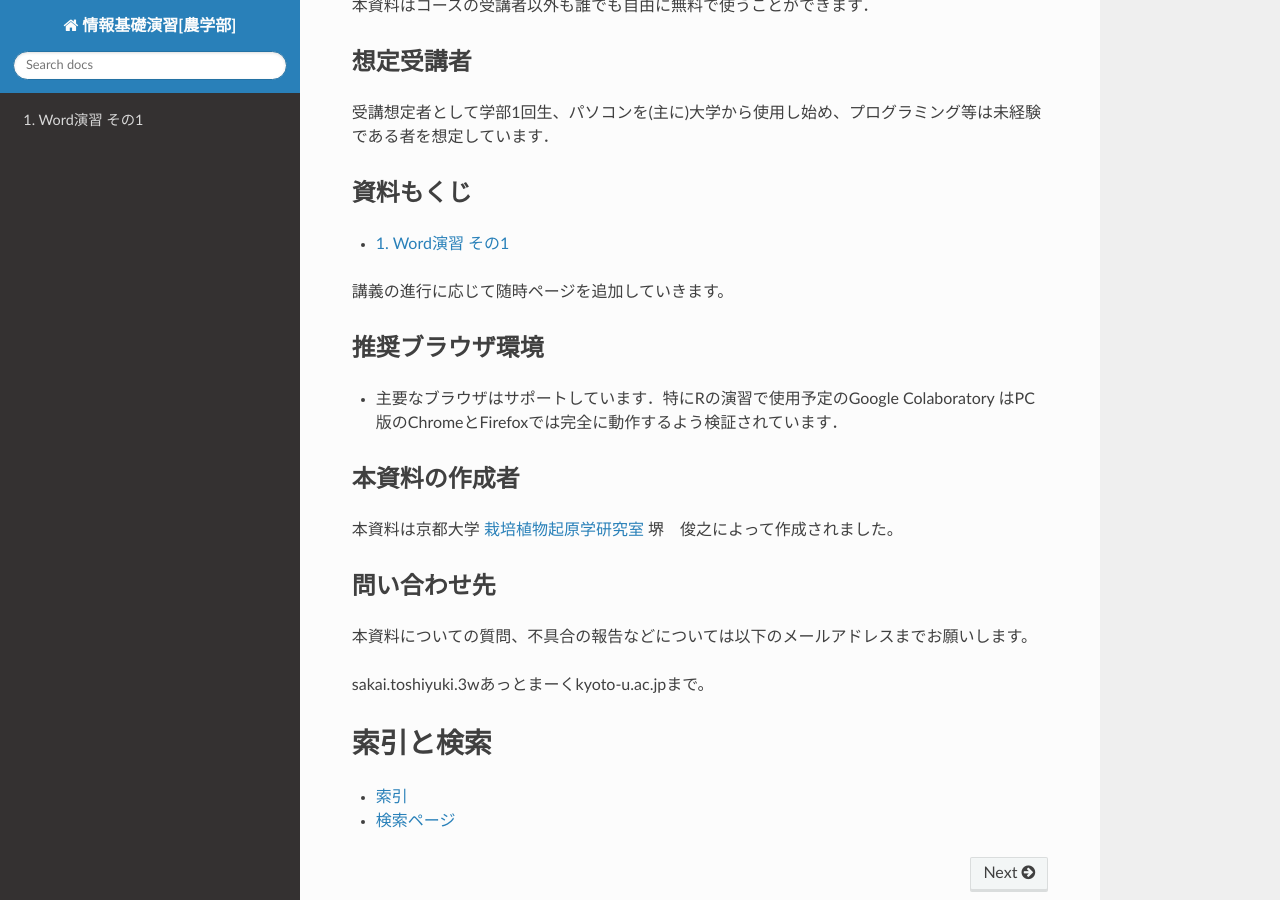
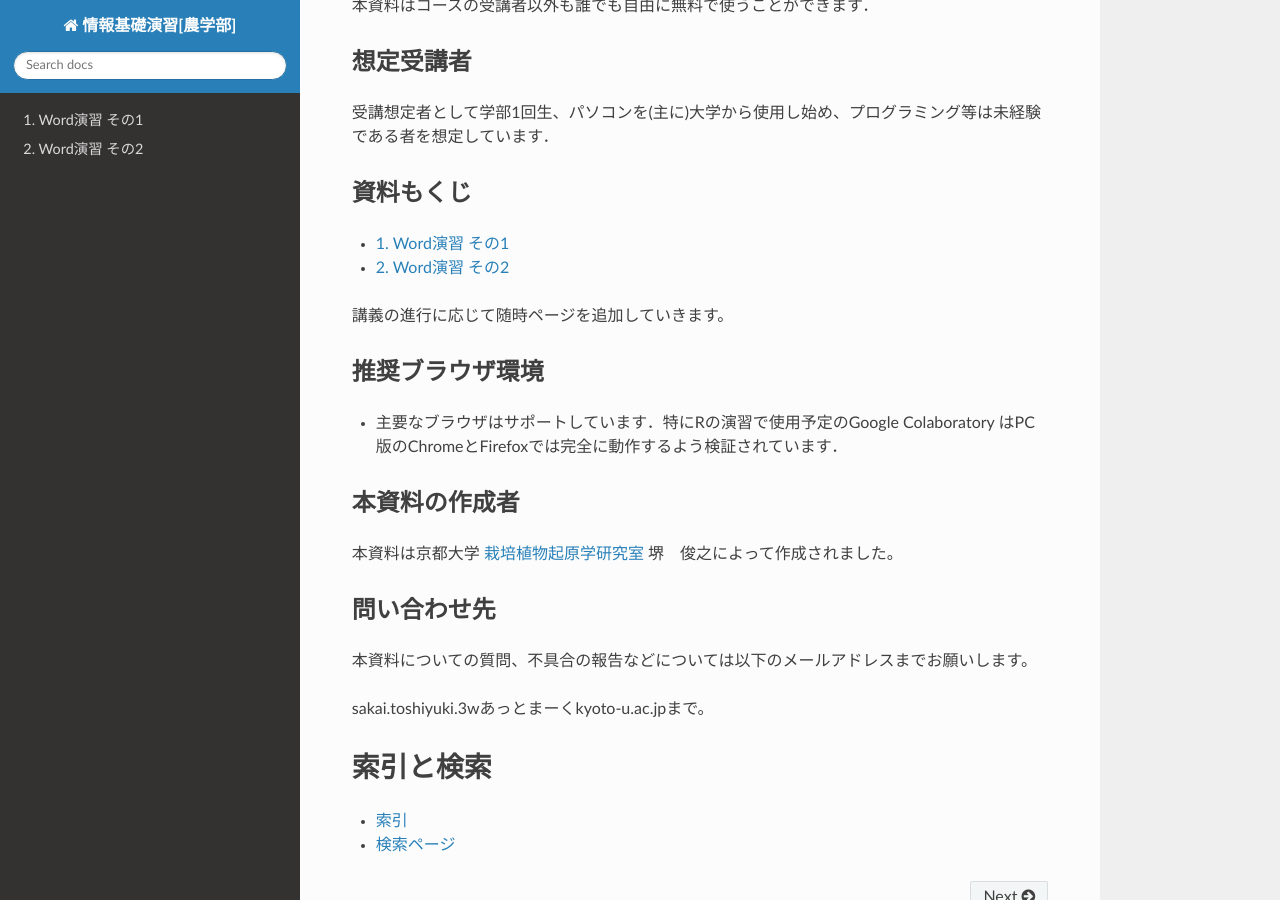
Before and after one commit to slt666666/basic_informatics_2022, a Sphinx documentation site: the page built from source/index.rst, in a window 1280 px wide and 900 px high, scrolled down 577 px. Built offline with Sphinx 7.4.7 and the Read the Docs theme 2.0.0, drawn with Linux system fonts in a browser that asks for light colours; some of the changed lines change nothing that is shown.

Commit message:
add word2

```diff
--- a/source/index.rst
+++ b/source/index.rst
@@ -32,6 +32,7 @@
    :numbered:
 
    word_1
+   word_2
 
 講義の進行に応じて随時ページを追加していきます。
 
--- /dev/null
+++ b/source/word_2.rst
@@ -0,0 +1,91 @@
+========================
+ Word演習 その2
+========================
+
+| この章では、長い文章を書く際に便利な機能を紹介します。
+| 今すぐに使う訳では無いかもしれませんが、将来論文などを執筆する際に役立つかもしれません。
+
+論理的文章の作成
+^^^^^^^^^^^^^^^^^^^^^^
+| **文書の「論理構造」**
+| 長めのレポートや卒論などの文書は、 内容のまとまり毎に「章」や「節」に分かれています。論文では文章はAbstract・Introduction・Materials and Methods・Results・Discussion・Summaryなどの章に分かれます。
+| また、章や節の中でも、さらに小さなまとまりとして「段落」や「箇条書き」が利用されます。
+| この様に章や段落等の単位が論理的につなげられることによって、一つの構造を持った文章が構成されています。
+
+| Word には、アウトラインモードというのが組込まれており、この様な論理構造を明確にすることが出来ます。以下のような形になります。
+| ある項目にカーソルを置いて「enter」キーを押すと、 その項目と同じ階層の新しい項目ができます。「Tab」キーを押すと、その項目は下位の階層に移動されます。反対に「Shift + Tab」を押すと、その項目は上位の階層に移動します。
+
+.. figure:: _static/images/word/outline.png
+
+.. note::
+    | アウトラインの作成に関する機能を一部だけ紹介しました。
+    | 興味があれば `論文作成のためのMicrosoft Word2007活用「第１回：アウトラインの作成」 <http://www.bun.kyoto-u.ac.jp/2009gakusei-sien/researchinfo/paper_writing/fukumoto/word2007_01.pdf>`_ なども参考にしてみてください。
+    | Word自体のバージョンは古いですが、どの様にアウトライン・スタイル・段落を活用するのかや、その利点が載っています。
+
+**スタイルについて**
+
+| 構造化された文章では、章のタイトルは、ゴシック体のフォントで太字に表示、 箇条書きだったら項目の頭に「・」のマークを置いたりすることで読みやすくすることが多いです。
+| また、同じレベルの見出しは統一された外見で通常表示します。このような文書の表示、見た目のことをここでは文書のスタイルと呼びます。
+
+| Wordでは、文章の階層を指定したり、各階層のスタイルを「スタイル」の項目から設定することが出来ます。
+| 階層の指定は、変更したい文章をドラッグで選択し、変更したいスタイルの項目(見出し１など)を選択することで指定できます。
+| 各階層のスタイルの変更は、変更したいスタイルの上で右クリックし、変更を選択することで編集できます。
+
+.. figure:: _static/images/word/style.png
+
+.. figure:: _static/images/word/style2.png
+
+.. note::
+    LibreOfficeでもメニューの「スタイル」から同様の機能を使うことができます。
+
+| アウトラインモードやスタイルを利用して文章を階層構造にしておくと、デザインの変更を階層毎にまとめて行ったり、目次を自動で作ったりすることが出来て便利です。
+
+.. figure:: _static/images/word/mokuzi.png
+
+.. note::
+    | 実験レポートなどでも、論理的構造をしっかり意識することは大事です。
+    | ただ、アウトラインモードやスタイルに関しては、長い文章を書く場合には役立つかもしれませんが、そこまで細かい構造の文章を書くことがない実験レポート等では使わなくても良いのかなとは思います。
+    | 卒業論文など、長めの文章を書く機会に、この様な機能があることを思い出せれば良いと思います。長い文章になればなるほど便利な機能です。
+
+文献の指示と引用
+^^^^^^^^^^^^^^^^^^^^^
+| レポートでは参考にした文献の情報をきちんと書いておかなければいけません。文献の表記の仕方は学問の領域や学術雑誌によって様式が異なっています。 また日本語文献とその他の言語の文献でも様式が違っていることがあります。基本的には
+
+    1. 著者に関する書誌要素: 著者名、編者名など
+    2. 標題に関する書誌要素: 書名、論文のタイトル、雑誌名など
+    3. 出版・物理的特徴に関する書誌要素: 出版者、出版年、雑誌の巻数・号数、ページなど
+    4. 注記的な書誌情報: 媒体表示、入手方法、入手日付など
+
+| の様な情報が必要です。幾つか例を示しておきます。
+
+* 木下是雄 (1981). 『理科系の作文技術』. 中央公論新社, 中公新書 624, 244p.
+* Sakai et al., (2021), *G3 Genes|Genomes|Genetics* , Volume 11, Issue 7, July 2021, jkab130
+
+文献管理ソフトの紹介
+^^^^^^^^^^^^^^^^^^^^^
+| 今はそれほど論文等の文献を整理する必要は無いかもしれないですが、研究室に配属された後には、大量の文献を収集し整理する必要がある可能性が高いです。
+| その様なときに、文献を適切に整理・管理し、引用文献などにも記載しやすくる機能を持った文献管理ソフトというものがあります。
+
+ZoteroやMendeley, EndNoteなどが有名です。有料のものだとPaperpileが(個人的には)おすすめ。
+
+| EndNoteについては京大生であれば無料で利用でき、講習会なども開かれています。
+| 2020年度に開催された講習会「文献管理ツールの使い方-EndNote Basic」の録画が公開されています。
+| 録画: `録画保管場所のリンク <https://cls.iimc.kyoto-u.ac.jp/portal/site/6c851694-057e-4a42-885e-0f38d4a61af4/page/c7cc5d1d-c671-4380-9f2e-df795a3e4118>`_
+| 資料: `資料のリンク <https://repository.kulib.kyoto-u.ac.jp/dspace/handle/2433/255602>`_
+
+その他の文書作成ソフト
+^^^^^^^^^^^^^^^^^^^^^^
+| Wordが最もポピュラーな文書作成ソフトですが、特に工学系・理学系の分野の人達はTeXやLaTeXなどを使ってレポートや論文を作成することが多い印象です。
+| 参考文献リストの作成やプログラムのソースコード掲載など特定の場面で便利だったりします。
+| TeX, LaTeXについて説明すると1つの講義が出来るくらいになるので、気になる方は調べてみてください。
+| 工学部(電気電子)の情報基礎演習のテキストはLaTeXの使い方が大半を占めていたと思うので気になる方は生協書店などで見てみると良いでしょう。
+
+演習課題
+^^^^^^^^^^^^^^^^^^^^^^
+
+| `このファイル <_static/documents/word/sample1.docx>`_ にはスタイル等を適用する前の文章が入っています。
+| 残り時間を使って、この文章をWordで良い感じにレイアウトしてみてください。
+| スタイルを適用する際の参考に階層(見出し1とか)を書いてますが、このあたりも参考にするかどうかは自由です。アウトラインモードやスタイル機能を使っても良いですし、一行ずつフォントなどを設定しても良いです。
+| 一応 `レイアウト例(pdfファイル) <_static/documents/word/sample1_layout.pdf>`_ を置いておきますが、あくまで1例です。重要そうな部分の色を変えたり強調文字にしたり等、自由にレイアウトを変えてみて下さい。
+| 操作が分からない所や質問などあれば、何時でも聞いてください。
+| **編集したファイルは最初のページの右上に「氏名・所属」を記入してPandaの課題から提出して下さい。**
```
